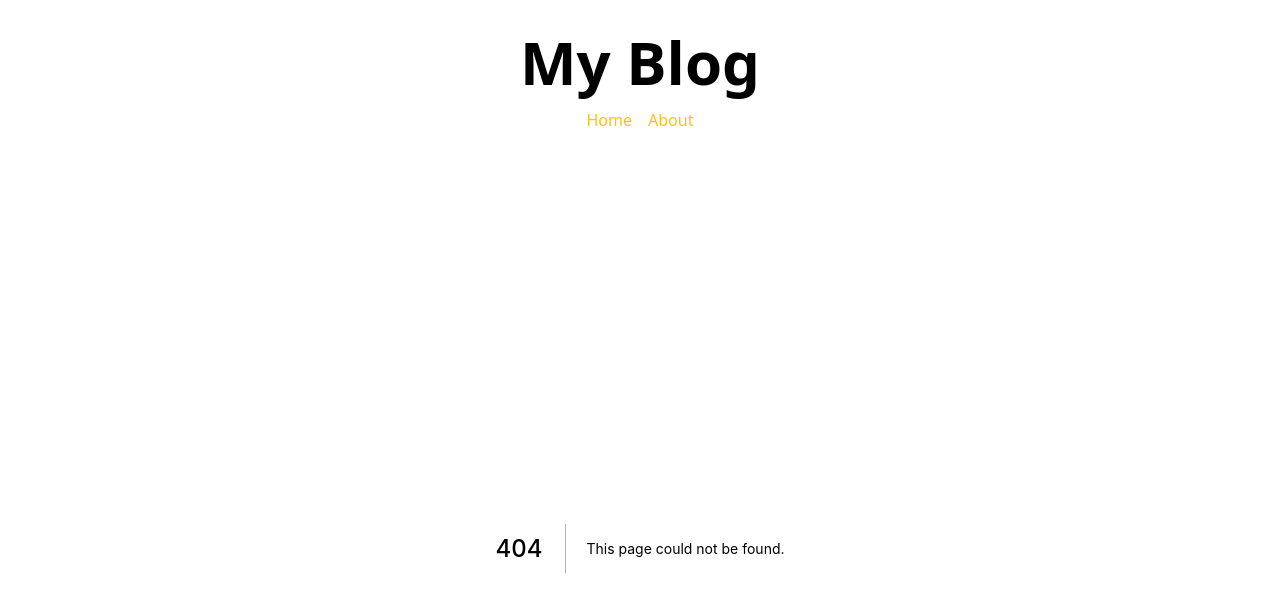
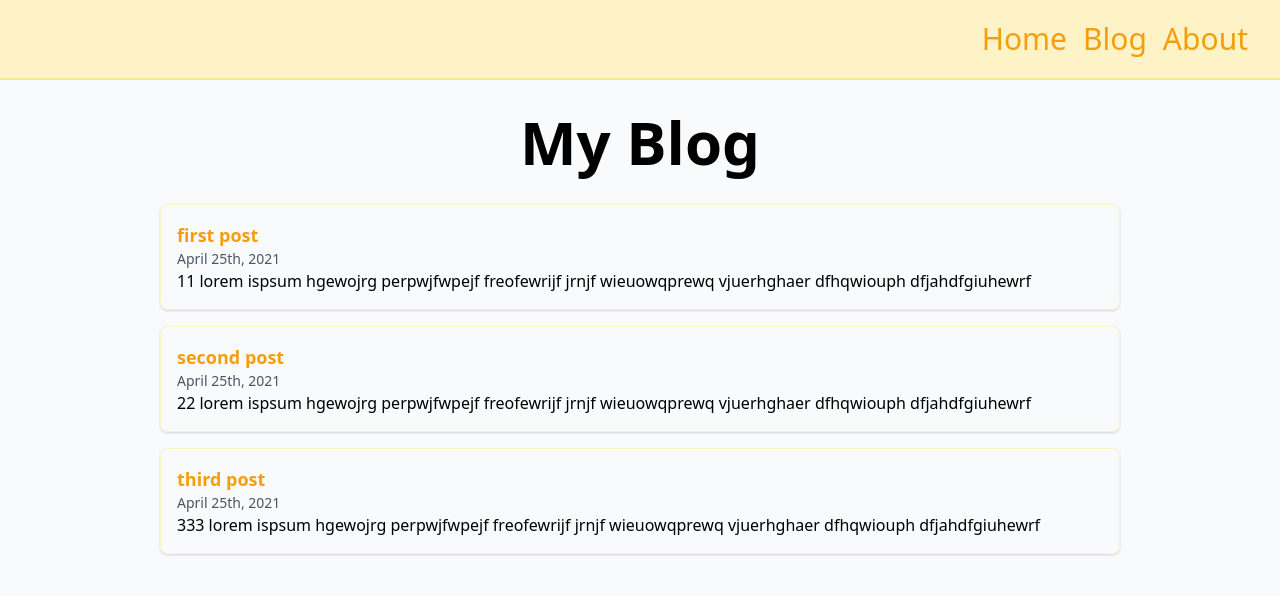
Before and after one commit to vix993/my-blog, a Next.js app: page /blog in a window 1280 px wide. Before the commit this address had no page. Shown: the top 596 px of the page. Built offline with nearby package versions, Linux system fonts and the light colour scheme.

Commit message:
adding blog component header component and portfolio

```diff
--- /dev/null
+++ b/components/Carousel.jsx
@@ -0,0 +1,40 @@
+import { useEffect, useState } from "react"
+
+const websites = [
+    {url: "https://proffys.vercel.app/", name: "Proffy", description: "A skill sharing platform.", github: "https://github.com/vix993/FrontendForProffy"},
+    {url: "https://consume-it.vercel.app/", name: "ConsumeIt", description: "An ecommerce interface.", github: "https://github.com/vix993/consume-it"},
+    {url: "https://victorgamedev.netlify.app/", name: "Life Death's First Mission", description: "A Javascript endless scroller.", github: "https://github.com/vix993/Life-Death-s-First-Mission"},
+    {url: "https://h-appy.vercel.app/app", name: "hAppy", description: "A user based map of Children Homes in London.", github: "https://github.com/vix993/hAppy"},
+    {url: "https://cub3d.vercel.app/", name: "Cub3D", description: "A javascript implementation of the Raycasting algorithm as coined in Wolfenstein 3D. Arrow keys to move.", github: "https://github.com/vix993/cub3d"},
+    {url: "https://move-it-xp.vercel.app/", name: "Move It", description: "A platform in which users can segment their workflow and be provided with health based challenges.", github: "https://github.com/vix993/move-it"},
+    {url: "http://rand-music-dev.herokuapp.com/", name: "RandMusic", description: "A platform to find random, unfiltered music.", github: "https://github.com/vix993/RandMusic"},
+    {url: "https://desvious-order.vercel.app/", name: "Desvious-Order", description: "My bands website.", github: "https://github.com/vix993/DesviousOrderSite"},
+    {url: "https://life-sort.vercel.app/", name: "Life-sort", description: "A task management app.", github: "https://github.com/vix993/DesviousOrderSite"},
+    {url: "https://afraidat27.netlify.app/", name: "Afraid at 21", description: "A short 2D platformer based on a single released by DesviousOrder.", github: ""},
+]
+
+export const Carousel = ({}) => {
+    const [selectedSiteIndex, setSelectedSiteIndex] = useState(0);
+    const [currentSite, setCurrentSite] = useState(websites[selectedSiteIndex]);
+
+    useEffect(() => {
+        setCurrentSite(websites[selectedSiteIndex]);
+    }, [selectedSiteIndex])
+
+    const handleSelectedSiteChange = (changeValue) => {
+        if ((selectedSiteIndex + changeValue) >= 0 && (selectedSiteIndex + changeValue) < websites.length) {
+            setSelectedSiteIndex(selectedSiteIndex + changeValue);
+        }
+    }
+    return (
+        <main className="w-full h-full mx-auto rounded-2xl">
+            <header></header>
+            <section></section>
+            <iframe src={currentSite.url} frameborder="0" width="100%" height="600px" className="rounded-2xl"></iframe>
+            <section className="flex justify-evenly">
+                <button className="w-12 h-12" onClick={() => handleSelectedSiteChange(-1)}>back</button>
+                <button onClick={() => handleSelectedSiteChange(1)}>next</button>
+            </section>
+        </main>
+    )
+}
--- /dev/null
+++ b/components/Header.jsx
@@ -0,0 +1,28 @@
+import Link from 'next/link';
+
+export const Header = ({}) => {
+        return (
+            <header className="w-screen h-20 bg-yellow-100 flex items-center justify-end px-8 border-b-2 border-yellow-200">
+                <nav>
+                <ul className="flex flex-row space-x-4 text-3xl">
+                    <li>
+                        <Link href="/">
+                        <a>Home</a>
+                        </Link>
+                    </li>
+                    <li>
+                        <Link href="/blog">
+                        <a>Blog</a>
+                        </Link>
+                    </li>
+                    <li className="ml-auto mr-0">
+                        <Link href="/about">
+                        <a>About</a>
+                        </Link>
+                    </li>
+                </ul>
+            </nav>
+
+            </header>
+        );
+}
--- a/pages/_app.js
+++ b/pages/_app.js
@@ -1,31 +1,16 @@
-import Link from 'next/link';
+import { Header } from "../components/Header";
 
 import "../styles/globals.css";
 
 function MyApp({ Component, pageProps }) {
   return (
-    <div className="mx-auto my-8 w-9/12">
-      <header >
-        <h1 className="text-6xl font-bold text-center">My Blog</h1>
-        <nav className="my-4">
-          <ul className="flex flex-row justify-center space-x-4">
-            <li>
-              <Link href="/">
-                <a>Home</a>
-              </Link>
-            </li>
-            <li>
-              <Link href="/about">
-                <a>About</a>
-              </Link>
-            </li>
-          </ul>
-        </nav>
+    <main className="w-screen h-screen">
+      <Header></Header>
+      <div className="mx-auto my-8 w-9/12">
 
-      </header>
-
-      <Component {...pageProps} />
-    </div>
+        <Component {...pageProps} />
+      </div>
+    </main>
   )
 }
 
--- /dev/null
+++ b/pages/blog.js
@@ -0,0 +1,37 @@
+import Link from 'next/link';
+
+import { format, parseISO } from "date-fns";
+
+import { blogPosts } from '../lib/data';
+
+export default function Blog() {
+    return (
+        <main>
+            <header >
+                <h1 className="text-6xl font-bold text-center my-8">My Blog</h1>
+            </header>
+            <div className="space-y-4">
+                {blogPosts.map((item) => (
+                <ListBlogItem
+                    key={item.slug}
+                    {...item}
+                />
+                ))}
+            </div>
+        </main>
+    )
+}
+
+function ListBlogItem({ slug, title, date, content }) {
+    return (
+      <div className="border border-yellow-100 shadow hover:shadow-lg hover:border-yellow-200 rounded-lg p-4 transition duration-400 ease-in-out">
+        <div>
+          <Link href={`/blog/${slug}`}>
+            <a className="text-lg font-bold">{title}</a>
+          </Link>
+        </div>
+        <div className="text-gray-600 text-sm">{format(parseISO(date), 'MMMM do, uuu')}</div>
+        <section>{content}</section>
+      </div>
+    )
+  }
--- a/pages/index.js
+++ b/pages/index.js
@@ -1,9 +1,6 @@
 import Head from 'next/head';
-import Link from 'next/link';
 
-import { format, parseISO } from "date-fns";
-
-import { blogPosts } from '../lib/data';
+import { Carousel } from "../components/Carousel";
 
 export default function Home() {
   return (
@@ -12,28 +9,7 @@ export default function Home() {
         <title>Create Next App</title>
         <link rel="icon" href="" />
       </Head>
-      <div className="space-y-4">
-        {blogPosts.map((item) => (
-          <ListBlogItem
-            key={item.slug}
-            {...item}
-          />
-        ))}
-      </div>
+      <Carousel />
     </div>
   )
 }
-
-function ListBlogItem({ slug, title, date, content }) {
-  return (
-    <div className="border border-yellow-100 shadow hover:shadow-md hover:border-gray-100 rounded-lg p-4 transition duration-400 ease-in-out">
-      <div>
-        <Link href={`/blog/${slug}`}>
-          <a className="text-lg font-bold">{title}</a>
-        </Link>
-      </div>
-      <div className="text-gray-600 text-sm">{format(parseISO(date), 'MMMM do, uuu')}</div>
-      <section>{content}</section>
-    </div>
-  )
-}
--- a/styles/globals.css
+++ b/styles/globals.css
@@ -3,7 +3,10 @@
 @tailwind utilities;
 
 @layer base {
+  body {
+    @apply bg-gray-50;
+  }
   a {
-    @apply text-yellow-400 hover:text-yellow-300;
+    @apply text-yellow-500 hover:text-yellow-400;
   }
 }
--- a/tailwind.config.js
+++ b/tailwind.config.js
@@ -2,7 +2,11 @@ module.exports = {
   purge: ['./pages/**/*.{js,ts,jsx,tsx}', './components/**/*.{js,ts,jsx,tsx}'],
   darkMode: false, // or 'media' or 'class'
   theme: {
-    extend: {},
+    extend: {
+      colors: {
+        'beige-100': '#FDF0EE'
+      }
+    },
   },
   variants: {
     extend: {},
```
